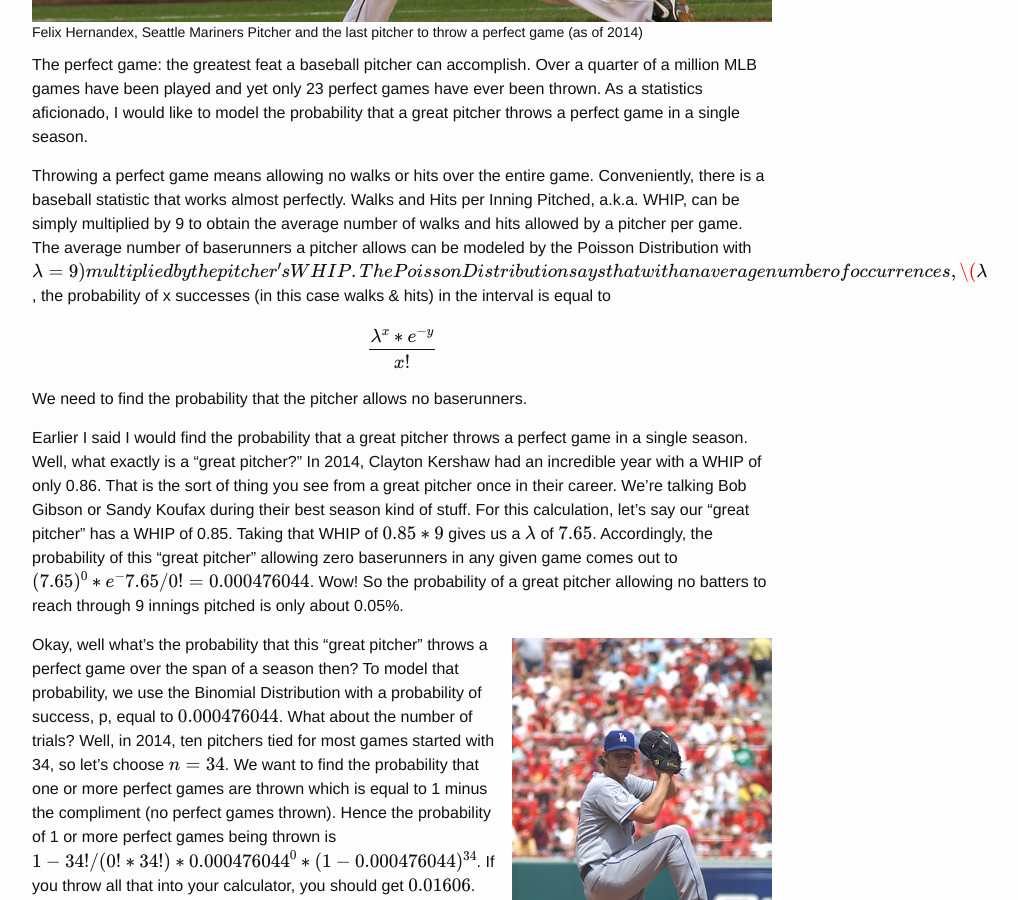
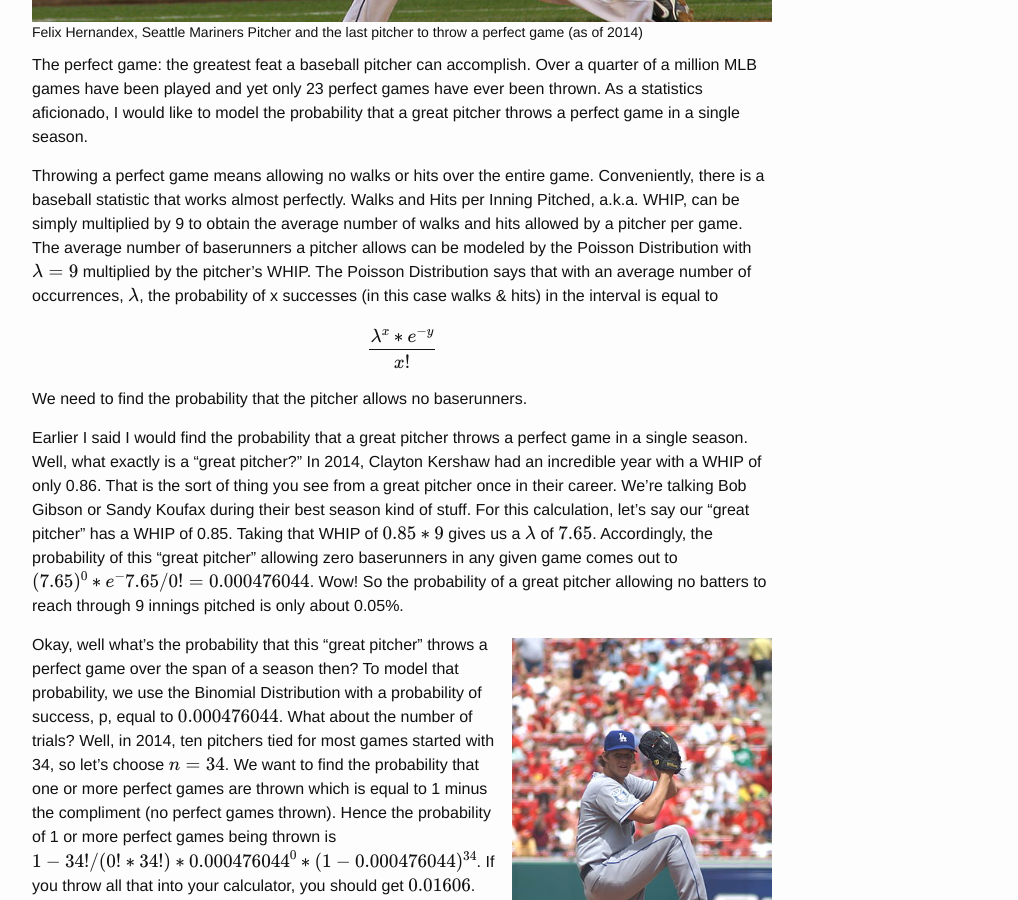
Before and after one commit to mgold95/mgold95.github.io, a Jekyll site: the page built from _posts/2014-11-16-the-odds-of-pitching-a-perfect-game.md, in a window 1280 px wide and 900 px high, scrolled down 502 px. Shown: the whole window, without its empty margins (238-1256 px from the left). Built offline with Jekyll 4.4.1, drawn with Linux system fonts in a browser that asks for light colours; formulas are drawn with MathJax 3; comment, search, counter and statistics services are not loaded.

```diff
--- a/_posts/2014-11-16-the-odds-of-pitching-a-perfect-game.md
+++ b/_posts/2014-11-16-the-odds-of-pitching-a-perfect-game.md
@@ -19,8 +19,8 @@ Throwing a perfect game means allowing no walks or hits over the entire game. Co
 is a baseball statistic that works almost perfectly. Walks and Hits per Inning Pitched, a.k.a.
 WHIP, can be simply multiplied by 9 to obtain the average number of walks and hits allowed by a
 pitcher per game. The average number of baserunners a pitcher allows can be modeled by the Poisson
-Distribution with $$ \lambda = 9\ $$ multiplied by the pitcher’s WHIP. The Poisson Distribution says that with an average
-number of occurrences, $$ \lambda $$, the probability of x successes (in this case walks & hits) in the
+Distribution with $$\lambda = 9$$ multiplied by the pitcher’s WHIP. The Poisson Distribution says that with an average
+number of occurrences, $$\lambda$$, the probability of x successes (in this case walks & hits) in the
 interval is equal to
 
 $$
```
